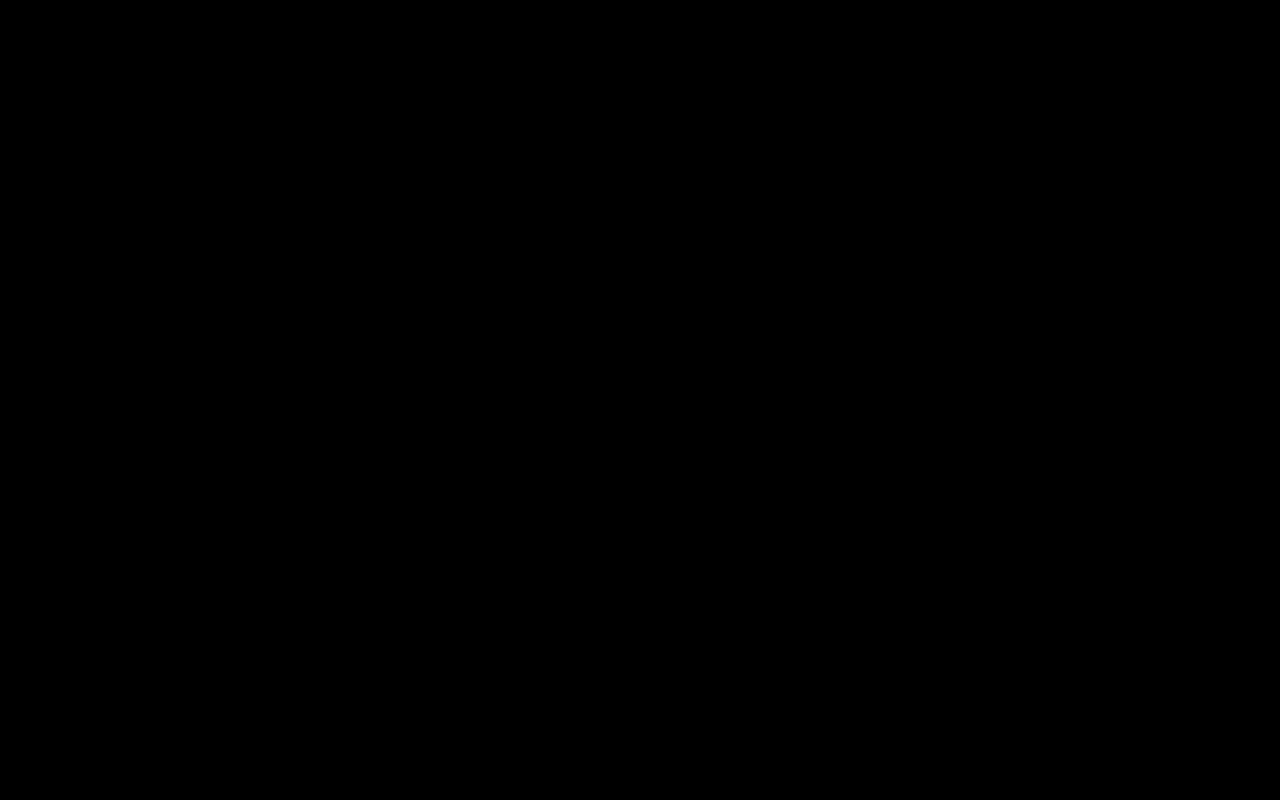
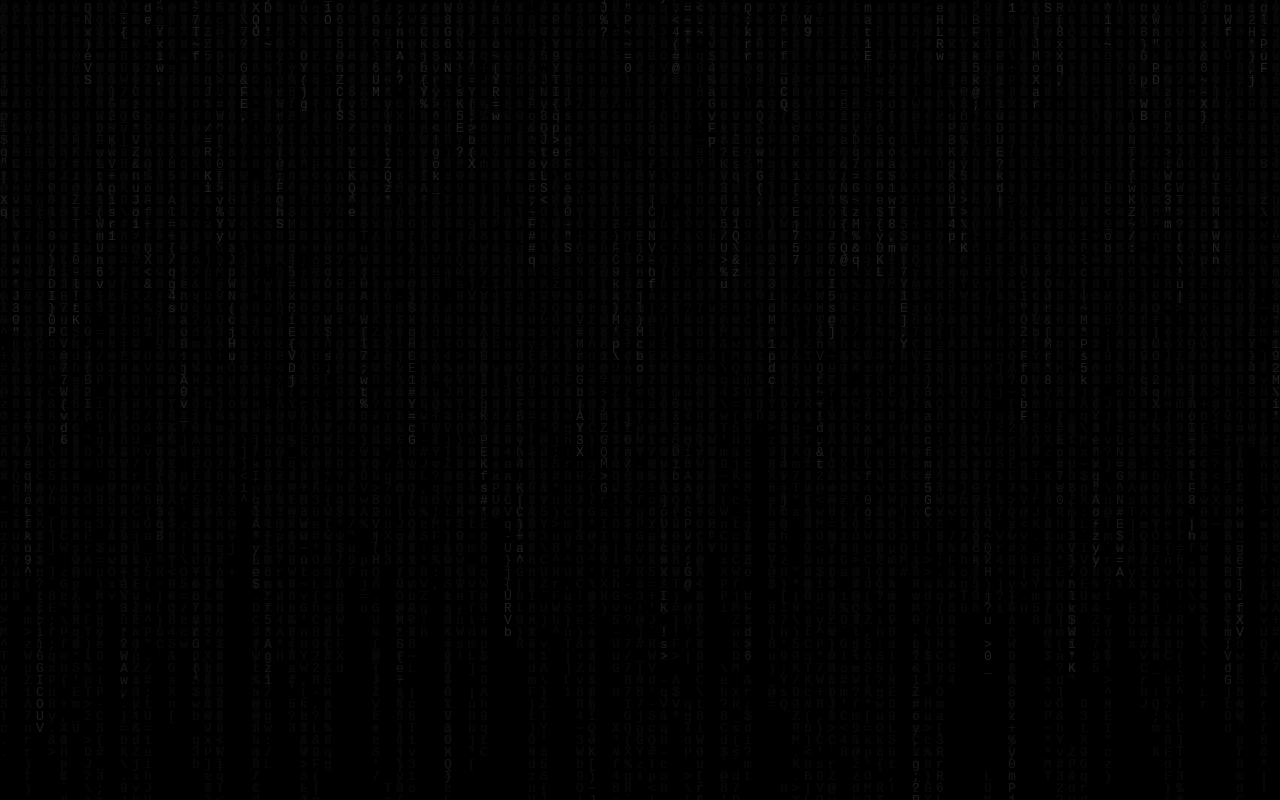
Before and after one commit to obaraelijah/Ferrous-project, a React (Vite) app in the folder ferrous_frontend/: page / in a window 1280 px wide. Built offline with nearby package versions, Linux system fonts and the light colour scheme.

Commit message:
feat: Add background  & clean UI

```diff
--- a/ferrous_frontend/src/index.css
+++ b/ferrous_frontend/src/index.css
@@ -13,3 +13,22 @@ html {
 
     background-color: var(--level-0);
 }
+
+body {
+    margin: 0;
+    font-family: sans-serif;
+    background-color: var(--level-0);
+    color: var(--text);
+    height: 100%;
+    width: 100%;
+    position: fixed;
+    overflow: clip;
+}
+
+.background {
+    display: block;
+    position: fixed;
+    top: 0;
+    left: 0;
+    z-index: -1;
+}
--- a/ferrous_frontend/src/views/background.tsx
+++ b/ferrous_frontend/src/views/background.tsx
@@ -1,16 +1,65 @@
 import React from "react";
 
-type BackgroundProps = {};
-type BackgroundState = {};
+export default class Background extends React.Component<any, any> {
+    canvas: HTMLCanvasElement | null | undefined;
+    ctx: CanvasRenderingContext2D | null | undefined;
+    columns: Array<number> = [];
+    // @ts-ignore
+    interval: NodeJS.Timer | null = null;
 
-export default class Background extends React.Component<BackgroundProps, BackgroundState> {
-    constructor(props: BackgroundProps) {
-        super(props);
+    renderCanvas() {
+        if (this.ctx && this.canvas) {
+            this.ctx.fillStyle = "#0001";
+            this.ctx.fillRect(0, 0, this.canvas.width, this.canvas.height);
+            this.ctx.fillStyle = "#222";
+            this.ctx.font = "1em monospace";
 
-        this.state = {};
+            this.columns.forEach((y, ind) => {
+                const text = String.fromCharCode(Math.floor(Math.random() * 96 + 32));
+                const x = ind * 12;
+                this.ctx?.fillText(text, x, y);
+                if (y > 100 + Math.random() * 10000) {
+                    this.columns[ind] = 0;
+                } else {
+                    this.columns[ind] = y + 12;
+                }
+            });
+        }
+    }
+
+    updateMatrix() {
+        if (this.ctx && this.canvas) {
+            const w = (this.canvas.width = document.body.offsetWidth);
+            const h = (this.canvas.height = document.body.offsetHeight);
+            this.columns = Array.from(
+                { length: Math.floor(w / 12) + 1 },
+                () => Math.floor((Math.random() * h) / 12) * 12
+            );
+        }
+    }
+
+    componentDidMount() {
+        this.interval = setInterval(() => {
+            window.requestAnimationFrame(this.renderCanvas.bind(this));
+        }, 50);
+        this.updateMatrix();
+        window.addEventListener("resize", this.updateMatrix.bind(this));
+    }
+
+    componentWillUnmount() {
+        this.interval && clearInterval(this.interval);
+        this.interval = null;
     }
 
     render() {
-        return <div></div>;
+        return (
+            <canvas
+                className="background"
+                ref={(c) => {
+                    this.ctx = c?.getContext("2d");
+                    this.canvas = c;
+                }}
+            />
+        );
     }
 }
```
